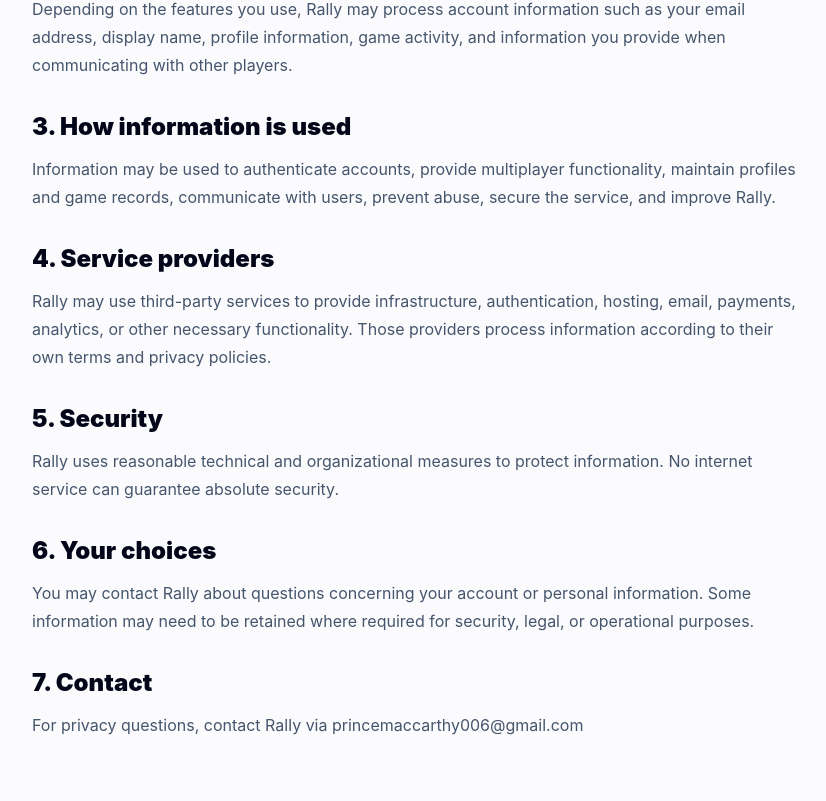
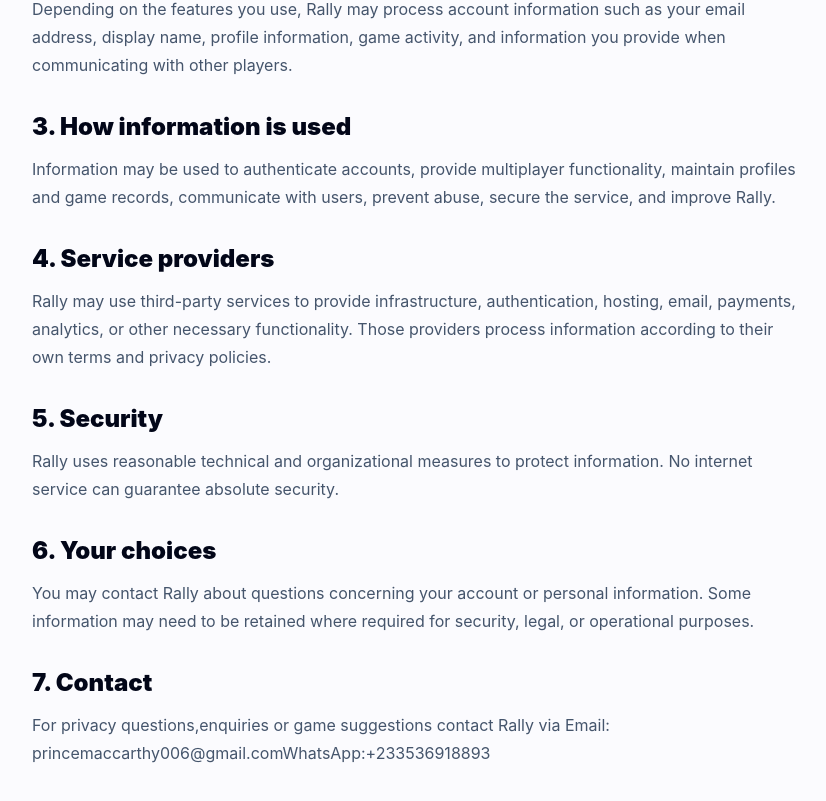
Before and after one commit to Princecarthy3/Rally, a Next.js app: page /privacy in a window 1280 px wide. Shown: the part 429-1230 px from the top of the page, without its empty margins (224-1050 px from the left). Built offline with nearby package versions, Linux system fonts and the light colour scheme; no server answers.

Commit message:
Update page.tsx

```diff
--- a/src/app/privacy/page.tsx
+++ b/src/app/privacy/page.tsx
@@ -110,7 +110,9 @@
             </h2>
 
             <p className="mt-3 leading-7">
-              For privacy questions, contact Rally via <a href="mailto:princemaccarthy006@gmail.com">princemaccarthy006@gmail.com</a>
+              For privacy questions,enquiries or game suggestions contact Rally via
+Email: <a href="mailto:princemaccarthy006@gmail.com">princemaccarthy006@gmail.com</a>
+WhatsApp:<a href="https://wa.me/233536918893">+233536918893</a>
             </p>
           </section>
         </div>
```
